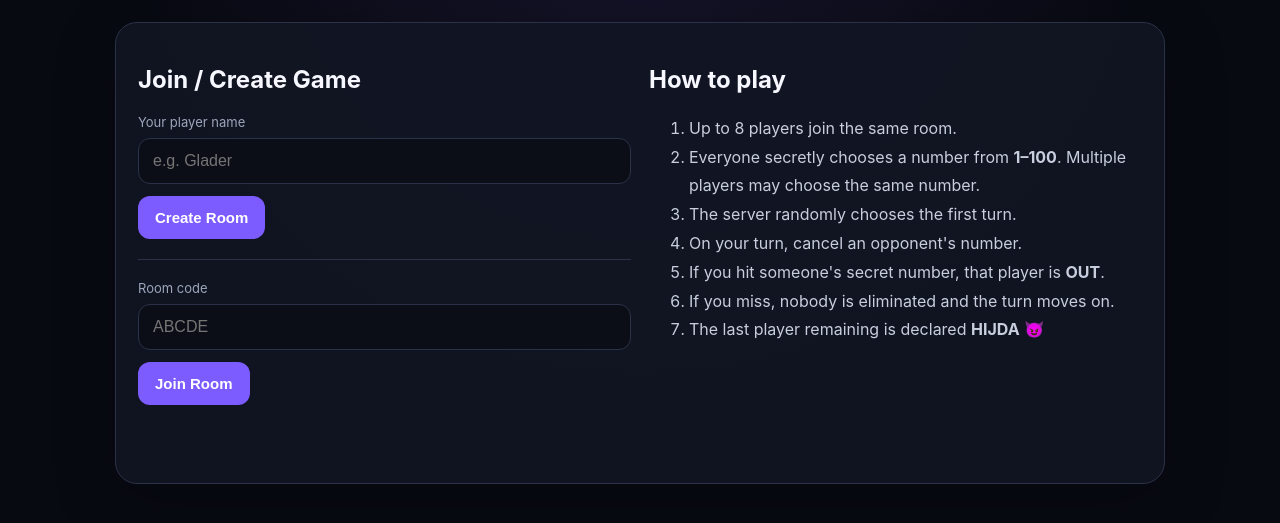
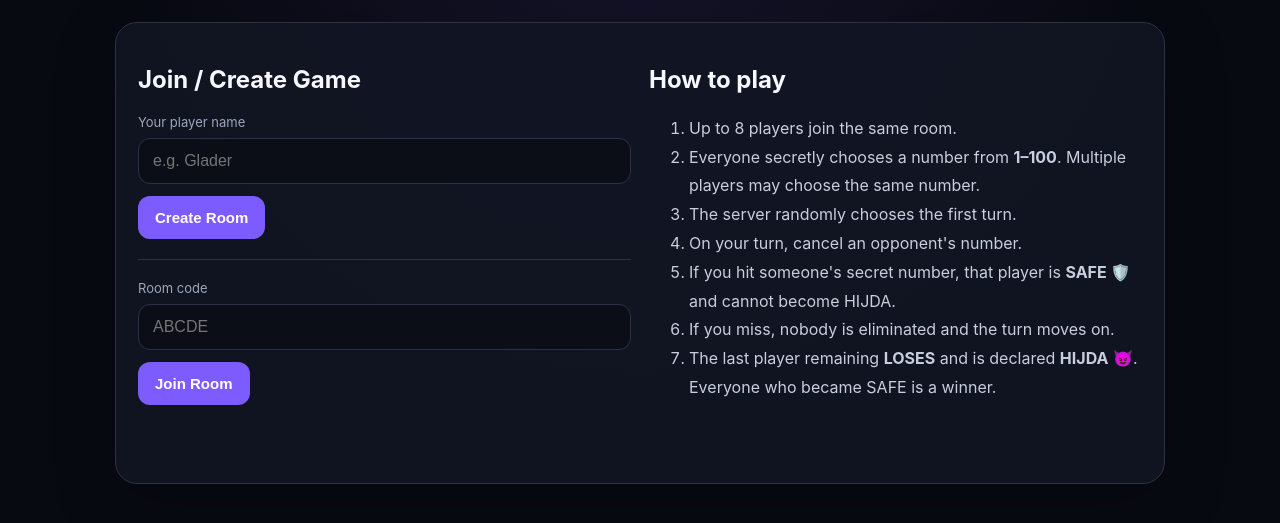
Before and after one commit to gladergotsjod-spec/Kon-Banega-Hijda, a website: page public/index.html in a window 1280 px wide. Shown: the part 133-656 px from the top of the page. Drawn offline with Linux system fonts and the light colour scheme.

Commit message:
Clarify SAFE winners and HIJDA loser rules

```diff
--- a/public/index.html
+++ b/public/index.html
@@ -31,9 +31,9 @@
           <li>Everyone secretly chooses a number from <b>1–100</b>. Multiple players may choose the same number.</li>
           <li>The server randomly chooses the first turn.</li>
           <li>On your turn, cancel an opponent's number.</li>
-          <li>If you hit someone's secret number, that player is <b>OUT</b>.</li>
+          <li>If you hit someone's secret number, that player is <b>SAFE 🛡️</b> and cannot become HIJDA.</li>
           <li>If you miss, nobody is eliminated and the turn moves on.</li>
-          <li>The last player remaining is declared <b>HIJDA</b> 😈</li>
+          <li>The last player remaining <b>LOSES</b> and is declared <b>HIJDA</b> 😈. Everyone who became SAFE is a winner.</li>
         </ol>
       </div>
     </div>
```
